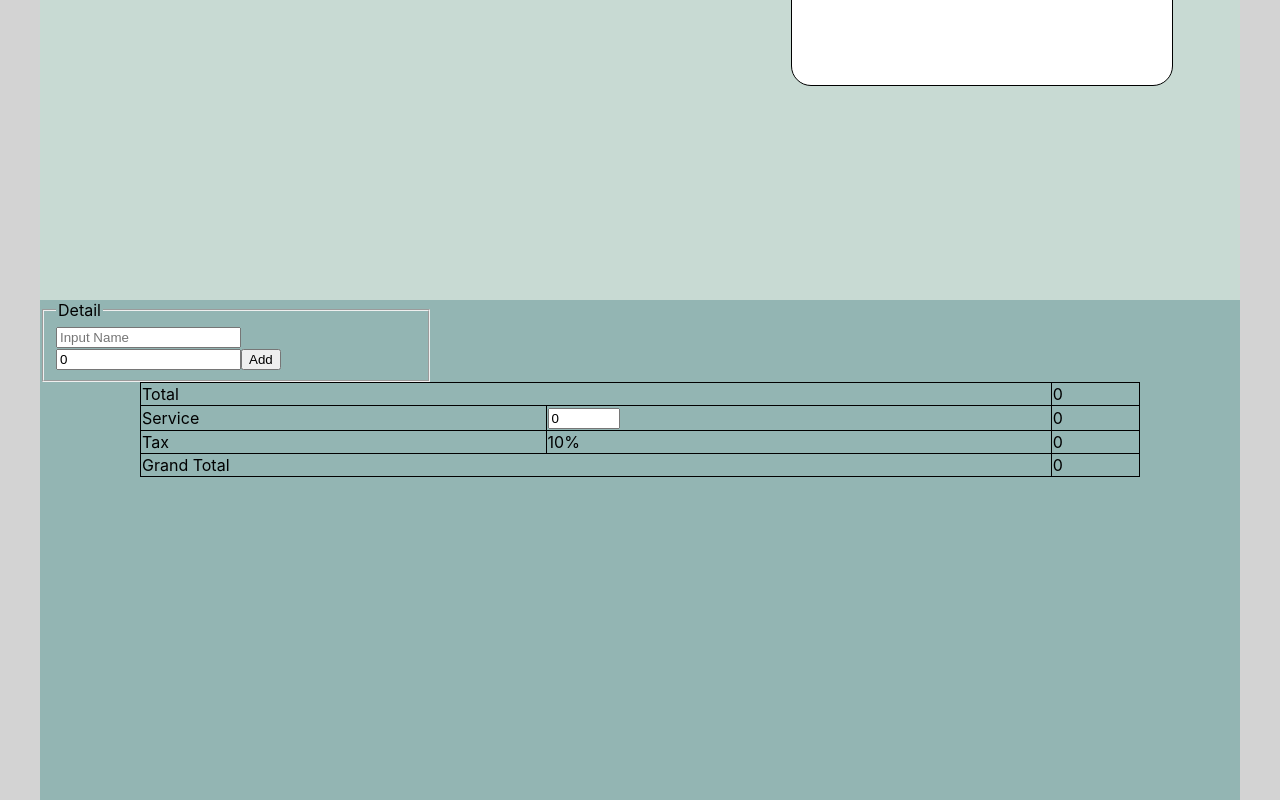
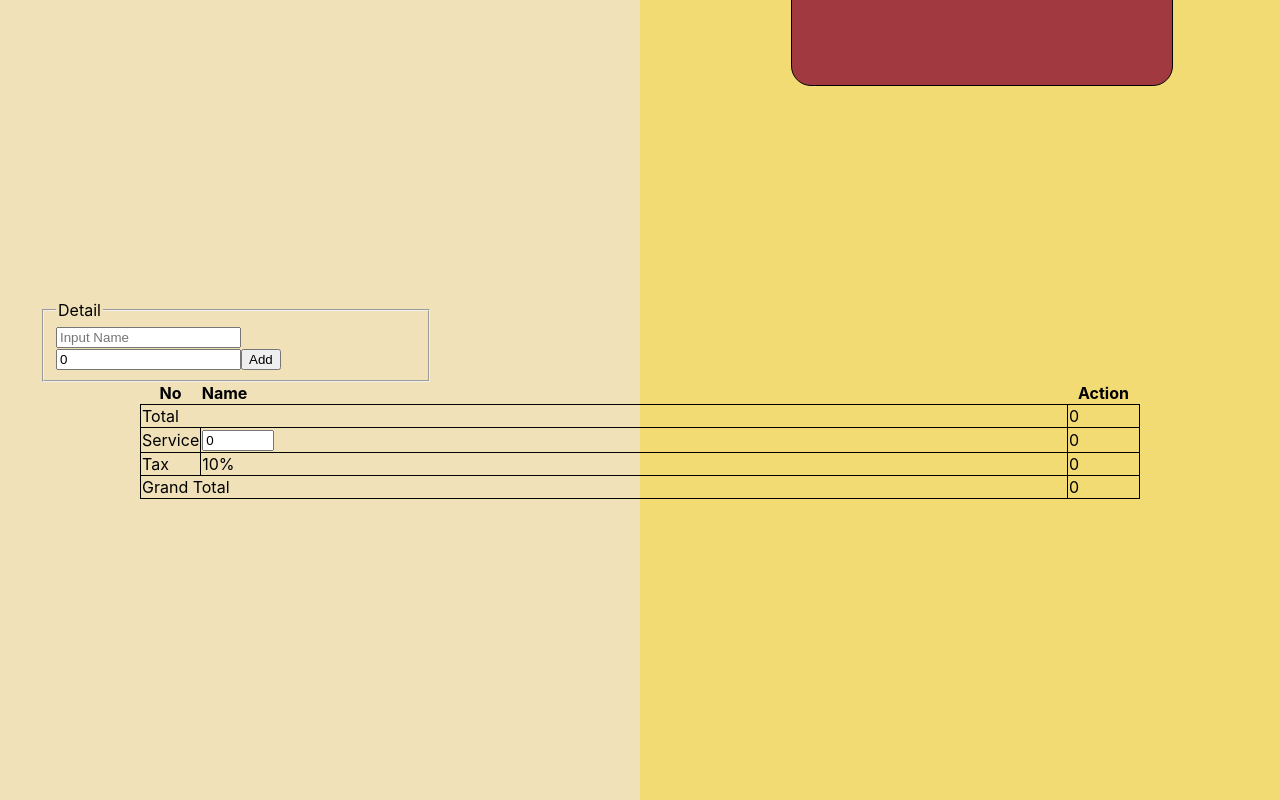
Before and after one commit to phenn77/invoice-fe, a React (Create React App) app: page / in a window 1280 px wide. Shown: the part 1300-2100 px from the top of the page. Built offline with nearby package versions, Linux system fonts and the light colour scheme.

Commit message:
change background color

```diff
--- a/src/container/App.css
+++ b/src/container/App.css
@@ -1,12 +1,10 @@
-/* Container to set the width */
 body {
-  background-color: lightgray;
+  background: linear-gradient(to right, #f0e1b9ff 50%, #f3db74ff 50%);
 }
 
 .container {
   max-width: 1200px;
   margin: auto;
-  background-color: white;
 }
 
 .text-left {
@@ -25,7 +23,4 @@ body {
   height: 100vh;
 }
 
-/*#f2f6f5*/
-/*#C8DAD3*/
-/*#93B5B3*/
-/*#63707E*/
+/*White (#FCF6F5FF), Vanilla Custard (#F0E1B9FF), Goldfinch (#F3DB74FF) and Scarlet Sage (#A13941FF)*/
--- a/src/container/home/style.css
+++ b/src/container/home/style.css
@@ -1,3 +1,3 @@
 .home-container {
-    background-color: #f2f6f5;
+
 }
--- a/src/container/invoice/index.js
+++ b/src/container/invoice/index.js
@@ -149,7 +149,19 @@ class Invoice extends Component {
 
                 <div className="table-container">
                     <table className="invoice-detail">
+                        <thead>
+                        <tr>
+                            <th style={{width: 40}}>No</th>
+                            <th className="text-left">Name</th>
+                            <th className="text-center" style={{width: 70}}>Action</th>
+                        </tr>
+                        </thead>
+
+                        <tbody>
                         {detailsRender}
+                        </tbody>
+
+                        <tfoot>
                         <tr>
                             <td colSpan={2}>Total</td>
                             <td>{total}</td>
@@ -179,6 +191,7 @@ class Invoice extends Component {
                             <td colSpan={2}>Grand Total</td>
                             <td>{grandTotal}</td>
                         </tr>
+                        </tfoot>
                     </table>
                 </div>
             </div>
--- a/src/container/invoice/style.css
+++ b/src/container/invoice/style.css
@@ -1,7 +1,6 @@
 .invoice-container {
     display: block;
     justify-content: center;
-    background-color: #93B5B3;
 }
 
 .invoice-detail {
--- a/src/container/participants/style.css
+++ b/src/container/participants/style.css
@@ -2,7 +2,6 @@
     display: flex;
     justify-content: space-around;
     align-items: center;
-    background-color: #C8DAD3;
 }
 
 .heading {
@@ -10,7 +9,8 @@
 }
 
 .inputContent {
-
+    background-color: #fcf6f5ff;
+    border-radius: 20px;
 }
 
 .inputForm > input {
@@ -28,7 +28,7 @@
     width: 30%;
     height: 350px;
     border: 1px solid black;
-    background-color: white;
+    background-color: #a13941ff;
     border-radius: 20px;
     padding: 10px;
 }
@@ -36,18 +36,8 @@
 .participantTable {
     width: 100%;
     border-collapse: collapse;
-}
-
-.participantTable > thead {
-    background-color: #cfcfcf;
-}
-
-.participantTable > tbody > tr:nth-child(odd) {
-    background-color: #f5f5f5;
-}
-
-.participantTable > tbody > tr:nth-child(even) {
-    background-color: #e8e8e8;
+    background-color: transparent;
+    color: #fcf6f5ff;
 }
 
 .done-btn {
```
